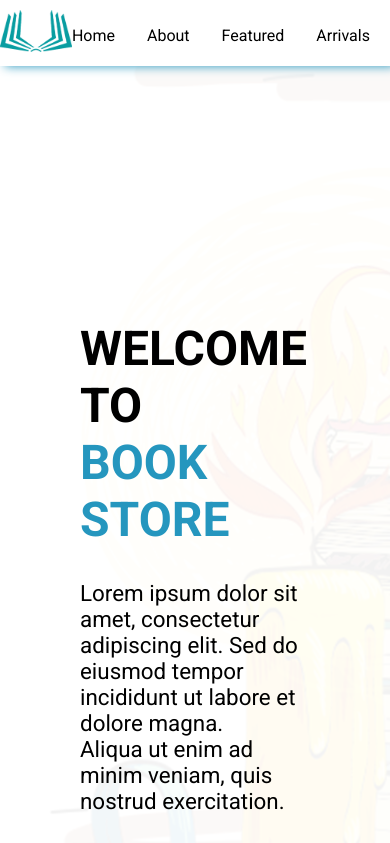
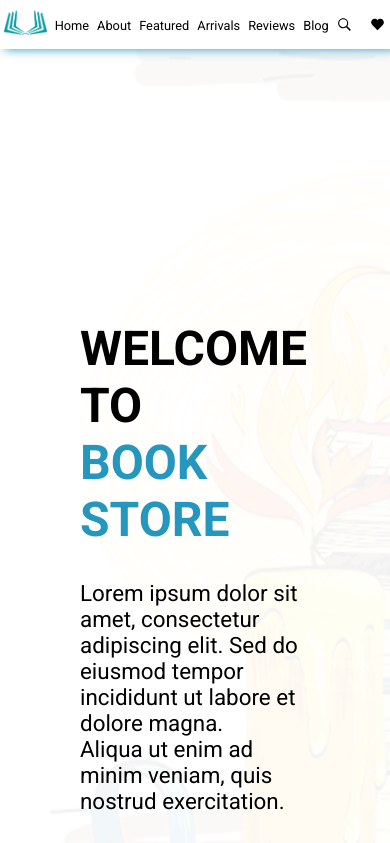
Before and after one commit to QutaibaAbualrob/Web_Project1_AAUP, a plain HTML site: page index.html in a window 390 px wide. Shown: the top 843 px of the page. Drawn offline with Linux system fonts and the light colour scheme; a web font is replaced by a local one.

Commit message:
Made navbar responsive

```diff
--- a/style.css
+++ b/style.css
@@ -832,6 +832,70 @@ body
 {
 
 
+    /*   Navbar responsive   */
+
+    .navBar
+    {
+        position: fixed;
+        top: 0;
+        width: 100%;
+        background-color: white;
+        color: white;
+        padding: 10px 0;
+        z-index: 1000;
+
+        box-shadow: 5px 0px 10px rgba(37, 150, 190, 1);
+
+    }
+
+
+    #navContainer
+    {
+        display:  flex;
+        justify-content: space-around;
+
+
+
+    }
+
+    #navBarList
+    {
+        color: black;
+
+        font-size: 0.8rem;
+
+        display: flex;
+        justify-content: center;
+        gap: 0.5rem;
+
+        margin-top: 0.5rem;
+
+        list-style: none;
+    }
+    .navBarListAnchor
+    {
+        color: black;
+        text-decoration: none;
+    }
+
+    #navBarLogo
+    {
+        height: 3vh;
+    }
+
+    #navBarIcons
+    {
+        display: flex;
+        gap: 1rem;
+    }
+
+    .navIcon
+    {
+        margin-top: 0.4rem;
+        height: 2vh;
+    }
+
+
 
     /*Hero Resonsive*/
 
@@ -1206,7 +1270,7 @@ body
 
     .footerSmallIcons
     {
-        height: 2vh;
+        height: 4vh;
     }
 
 
@@ -1233,7 +1297,7 @@ body
 
     #socialMediaLogos img
     {
-        margin-right: 0.4rem;
+        margin-right: 0.6rem;
     }
 
     #footerInput
```
